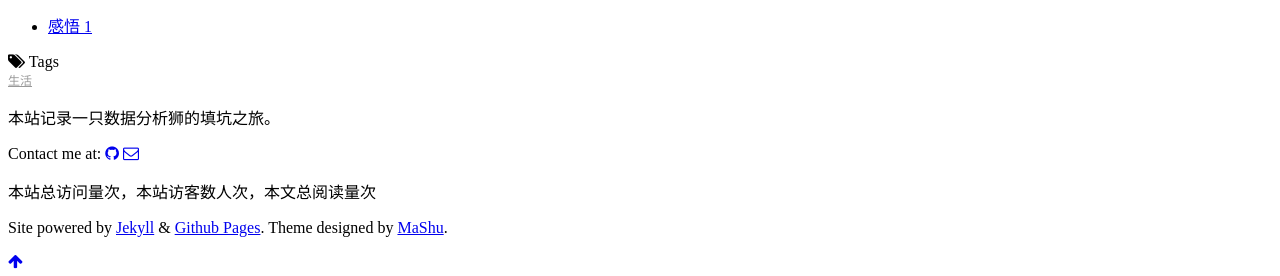
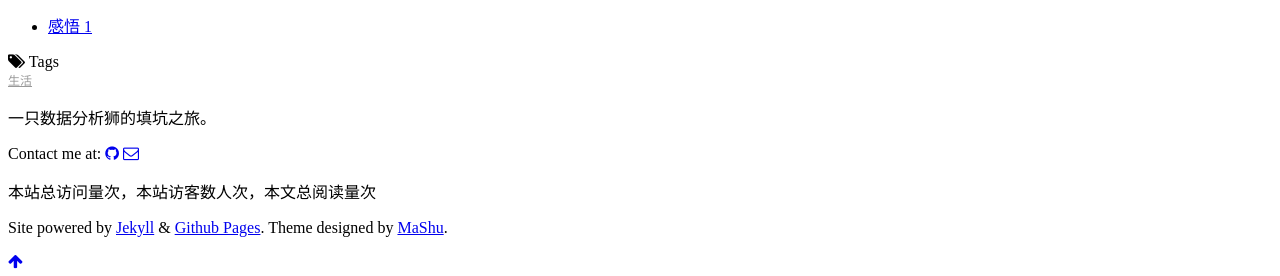
Before and after one commit to tjmashu/tjmashu.github.io, a Jekyll site: the page built from index.html, in a window 1280 px wide. Shown: the part 722-998 px from the top of the page. Built offline with Jekyll 4.4.1, drawn with Linux system fonts in a browser that asks for light colours; the list of posts is cut into pages by our own code; comment, search, counter and statistics services are not loaded; a style sheet for code colours, icons or effects is not loaded.

Commit message:
Update _config.yml

```diff
--- a/_config.yml
+++ b/_config.yml
@@ -23,7 +23,7 @@ email: 1078855084@qq.com
 #linkedIn_username:
 #dribbble_username:
 
-description_footer: 本站记录一只数据分析狮的填坑之旅。
+description_footer: 一只数据分析狮的填坑之旅。
 
 # comments
 # two ways to comment, only choose one, and use your own short name
```
